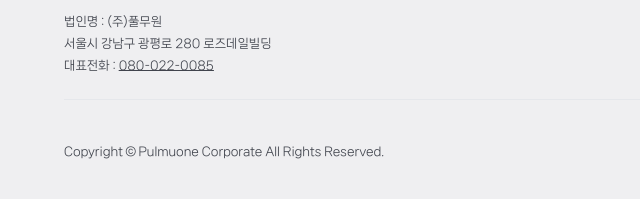
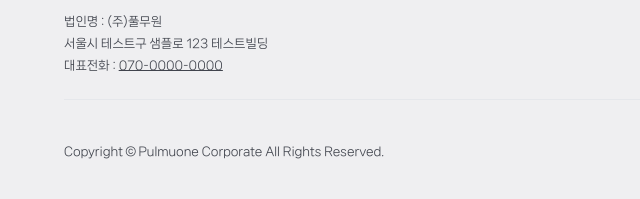
Before and after one commit to icerence/kiwik-project, a plain HTML site: page earthmeal1.html in a window 1280 px wide. Shown: the part 3420-3619 px from the top of the page, 0-640 px from the left. Drawn offline with nearby package versions, Linux system fonts and the light colour scheme.

Commit message:
원일-푸터 연락처 더미값 적용

```diff
--- a/earthmeal1.html
+++ b/earthmeal1.html
@@ -244,8 +244,8 @@
             <img src="assets/images/footer-logo.png" alt="풀무원" loading="lazy" />
             <address>
               <span>법인명 : (주)풀무원</span>
-              <span>서울시 강남구 광평로 280 로즈데일빌딩</span>
-              <span>대표전화 : <a class="common-focus" href="tel:080-022-0085">080-022-0085</a></span>
+          <span>서울시 테스트구 샘플로 123 테스트빌딩</span>
+          <span>대표전화 : <a class="common-focus" href="tel:070-0000-0000">070-0000-0000</a></span>
             </address>
           </div>
 
```
Also changed, not shown: common/footer.html (+2 -2 lines), company.html (+2 -2 lines), company1.html (+2 -2 lines), earthmeal2.html (+2 -2 lines), food.html (+2 -2 lines), food2.html (+2 -2 lines), food3.html (+2 -2 lines), food4.html (+2 -2 lines), food5.html (+2 -2 lines), index.html (+2 -2 lines), pulmuone-newsroom/esg.html (+2 -2 lines), pulmuone-newsroom/multimedia.html (+2 -2 lines), pulmuone-newsroom/newsroom.html (+2 -2 lines), pulmuone-newsroom/resources.html (+2 -2 lines), 1 more files.
